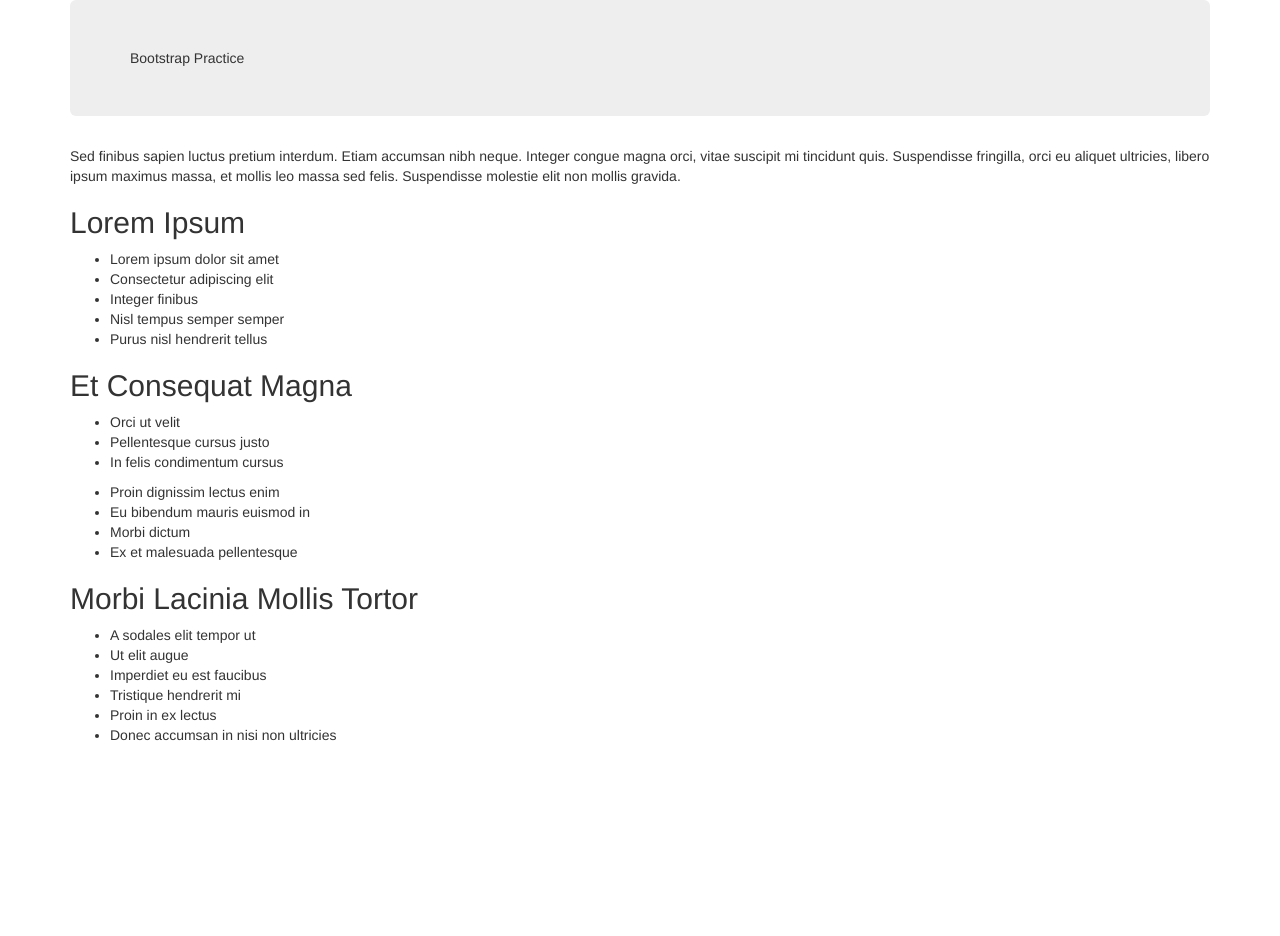
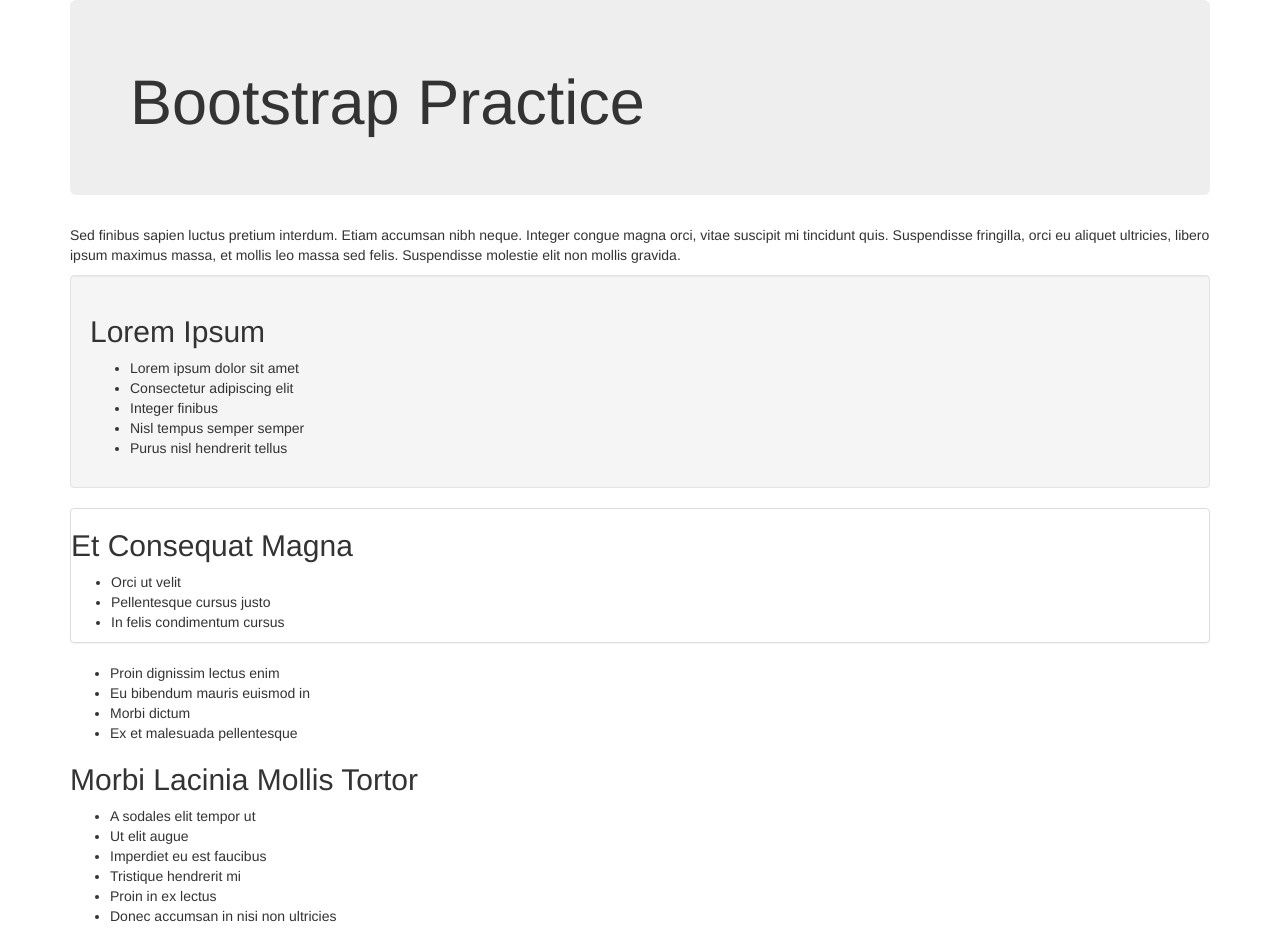
Before and after one commit to Allanlcomander/bootstrap, a plain HTML site: page index.html in a window 1280 px wide. Before the commit the page ends 800 px from the top, so only its background shows below. Drawn offline with Linux system fonts and the light colour scheme.

Commit message:
add panel

```diff
--- a/index.html
+++ b/index.html
@@ -7,10 +7,12 @@
   </head>
   <body>
     <div class="container">
-      <div class="jumbotron"
+      <div class="jumbotron">
     <h1>Bootstrap Practice</h1>
   </div>
     <p>Sed finibus sapien luctus pretium interdum. Etiam accumsan nibh neque. Integer congue magna orci, vitae suscipit mi tincidunt quis. Suspendisse fringilla, orci eu aliquet ultricies, libero ipsum maximus massa, et mollis leo massa sed felis. Suspendisse molestie elit non mollis gravida.</p>
+    <div class="well">
+
     <h2>Lorem Ipsum</h2>
     <ul>
       <li>Lorem ipsum dolor sit amet</li>
@@ -19,12 +21,15 @@
       <li>Nisl tempus semper semper</li>
       <li>Purus nisl hendrerit tellus</li>
     </ul>
+  </div>
+  <div class="panel panel-default">
     <h2>Et Consequat Magna</h2>
     <ul>
       <li>Orci ut velit</li>
       <li>Pellentesque cursus justo</li>
       <li>In felis condimentum cursus</li>
     </ul>
+  </div>
 
     <ul>
       <li>Proin dignissim lectus enim</li>
```
